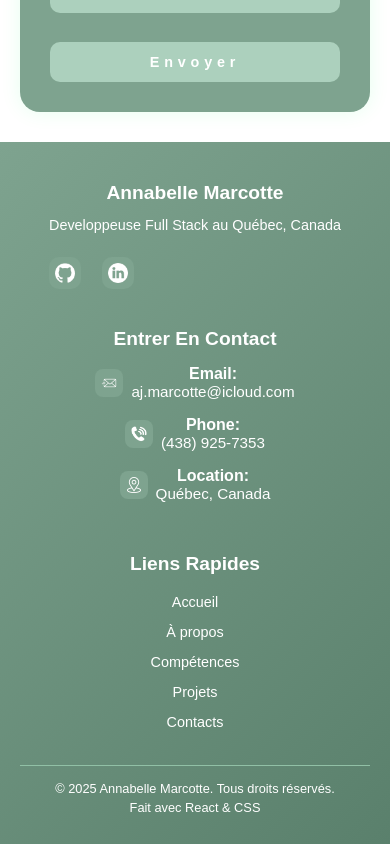
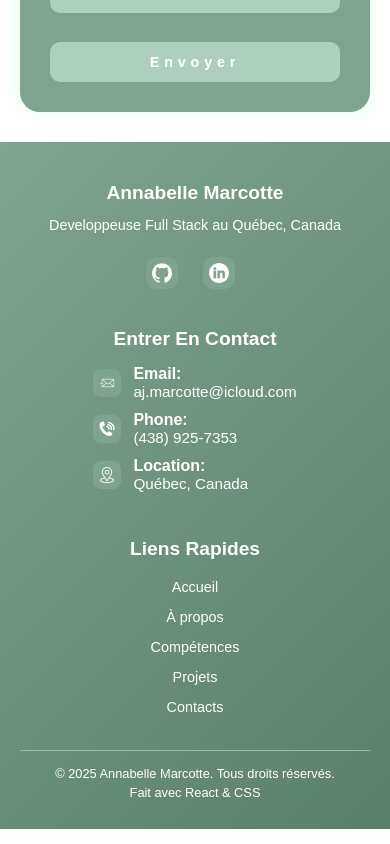
Before and after one commit to annabelle-marcotte/Portfolio, a React (Vite) app in the folder MonPortfolio/: page / in a window 390 px wide. Shown: the part 5889-6733 px from the top of the page. Built offline with nearby package versions, Linux system fonts and the light colour scheme.

Commit message:
footer perf

```diff
--- a/MonPortfolio/src/css/footer.css
+++ b/MonPortfolio/src/css/footer.css
@@ -5,6 +5,7 @@ footer {
     font-family: "Poppins", sans-serif;
     cursor: default;
 }
+
 .footer-container {
     display: flex;
     justify-content: space-between;
@@ -48,6 +49,7 @@ footer {
     cursor: pointer;
     border-radius: 50px;
 }
+
 .contact-info h2 {
     color: white;
     font-size: 1.3rem;
@@ -58,8 +60,10 @@ footer {
 .contact-info .contact-item {
     display: flex;
     align-items: center;
+    justify-content: flex-start;
+    /* Align left */
+    text-align: left;
     gap: 12px;
-    margin: 15px 0;
 }
 
 .contact-info .contact-item img {
@@ -76,11 +80,12 @@ footer {
     display: block;
 }
 
-.contact-info .contact-item span  {
+.contact-info .contact-item span {
     color: white;
     font-size: 0.95rem;
 }
-.contact-info .contact-item a  {
+
+.contact-info .contact-item a {
     color: white;
     font-size: 0.95rem;
 }
@@ -109,6 +114,7 @@ footer {
     color: white;
     transition: all 0.3s ease;
 }
+
 .footer-line {
     width: 100%;
     height: 1px;
@@ -153,7 +159,6 @@ footer {
     }
 }
 
-/* ✅ MOBILE OPTIMIZATION */
 @media (max-width: 600px) {
     footer {
         padding: 40px 20px 25px 20px;
@@ -168,10 +173,17 @@ footer {
         font-size: 0.9rem;
     }
 
+    .footer-column .social-links {
+        display: flex;
+        justify-content: center;
+        align-items: center;
+        gap: 15px;
+        margin-top: 20px;
+    }
+
     .footer-column .social-links a img {
         width: 32px;
         height: 32px;
-        margin-right: 6px;
     }
 
     .contact-info .contact-item img {
@@ -181,9 +193,12 @@ footer {
     }
 
     .contact-info .contact-item {
-        flex-direction: row;
-        justify-content: center;
-        gap: 8px;
+        justify-content: flex-start;
+        text-align: left;
+        width: 100%;
+        max-width: 300px;
+        margin: 10px auto;
+    }
 }
 
 .quick-links a {
@@ -199,4 +214,3 @@ footer {
 .footer-bottom {
     font-size: 0.8rem;
 }
-}
```
Lines whose indentation alone changed are shown as unchanged.
